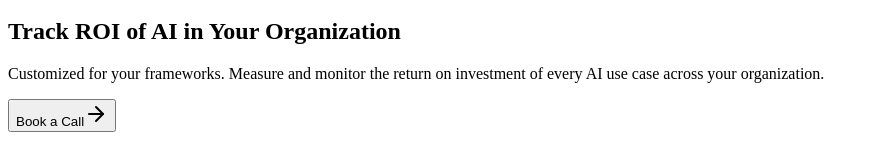
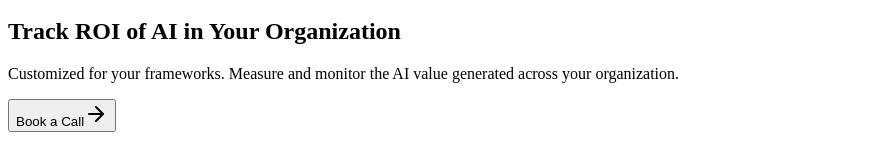
Before and after one commit to CyberTud/dashexecs-web, a React (Vite) app: page / in a window 1280 px wide. Shown: the part 620-767 px from the top of the page, without its empty margins (0-875 px from the left). Built offline with nearby package versions, Linux system fonts and the light colour scheme; the HTML template or start-up script is replaced by a standard one.

Commit message:
Update hero text: change to 'AI value generated'

```diff
--- a/src/pages/LandingPage.tsx
+++ b/src/pages/LandingPage.tsx
@@ -88,7 +88,7 @@ const LandingPage = () => {
               Track ROI of AI in Your Organization
             </h1>
             <p className="text-lg sm:text-xl md:text-2xl text-gray-600 mb-6 sm:mb-10">
-              Customized for your frameworks. Measure and monitor the return on investment of every AI use case across your organization.
+              Customized for your frameworks. Measure and monitor the AI value generated across your organization.
             </p>
               <div className="flex flex-col sm:flex-row gap-4 items-start">
                 <a href={BOOK_A_CALL_URL} target="_blank" rel="noreferrer">
```
